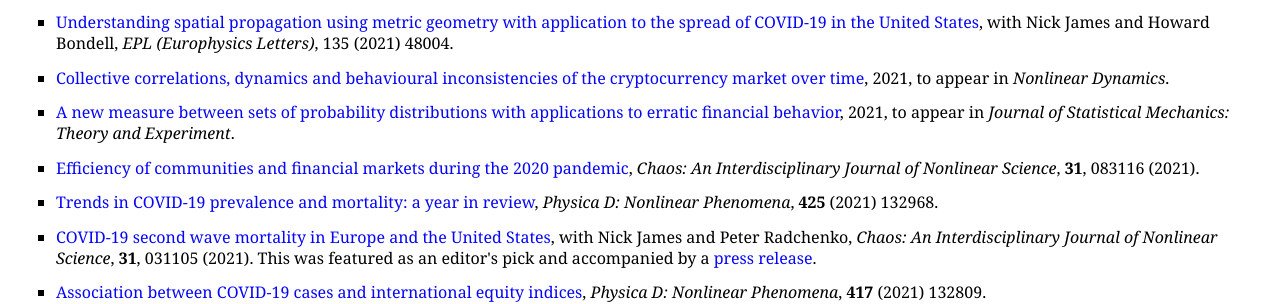
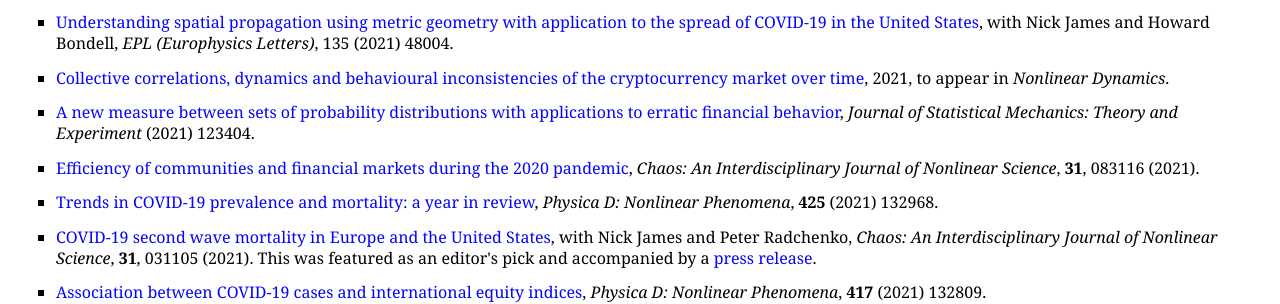
Before and after one commit to MaxMenzies/maxmenzies.com, a Jekyll site: the page index.html, which Jekyll copies as it is, in a window 1280 px wide. Shown: the part 663-967 px from the top of the page. Built offline with Jekyll 4.4.1, drawn with Linux system fonts in a browser that asks for light colours.

Commit message:
Update index.html

```diff
--- a/index.html
+++ b/index.html
@@ -66,7 +66,7 @@
 </li>
 </ul>
 <ul>
-<li><p><a href="https://iopscience.iop.org/article/10.1088/1742-5468/ac3d91">A new measure between sets of probability distributions with applications to erratic financial behavior</a>, 2021, to appear in <i>Journal of Statistical Mechanics: Theory and Experiment</i>.</p>
+<li><p><a href="https://iopscience.iop.org/article/10.1088/1742-5468/ac3d91">A new measure between sets of probability distributions with applications to erratic financial behavior</a>, <i>Journal of Statistical Mechanics: Theory and Experiment</i> (2021) 123404.</p>
 </li>
 </ul>
 <ul>
```
